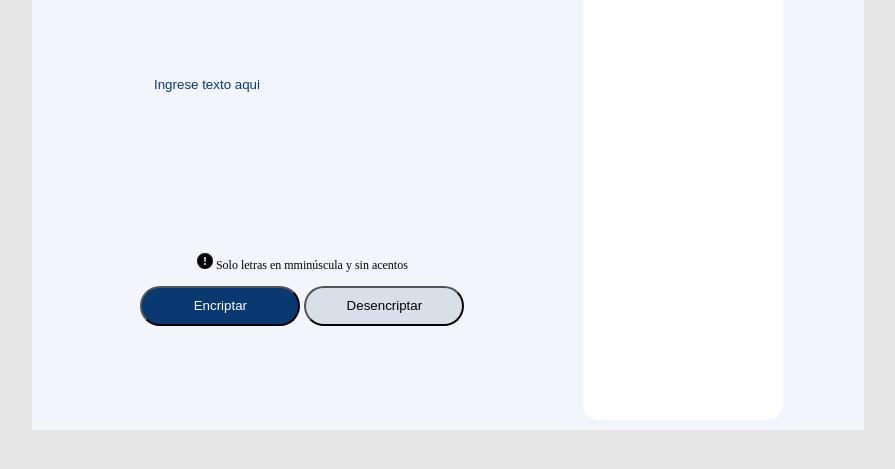
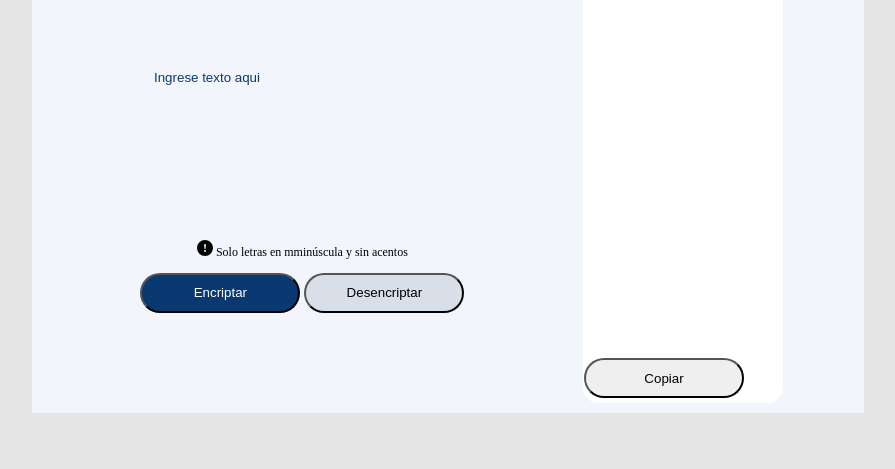
Before and after one commit to Christian01Angel/Encriptador-de-texto, a plain HTML site: page index.html in a window 1280 px wide. Both pictures are taken after a click on the button "Encriptar". Shown: the part 185-654 px from the top of the page, without its empty margins (192-1087 px from the left). Drawn offline with Linux system fonts and the light colour scheme.

Commit message:
Agregando el boton copiar con su estilo y su función

```diff
--- a/css/estilos.css
+++ b/css/estilos.css
@@ -71,8 +71,14 @@ body{
     margin: 10px;
     border: none;
     width: 67.5%;
-    height: 540px;
+    height: 523px;
     border-radius: 15px;
     resize: none;
     display: none;
 }
+#copiar{
+    display: none;
+    position: absolute;
+    bottom: 15px;
+    right: 120px;
+}
--- a/index.html
+++ b/index.html
@@ -32,6 +32,7 @@
         <div class="contenedor-resultado">
             <img src="imagenes/1.png" class="imagen" id="imagen">
             <textarea id="respuesta" class="respuesta" readonly></textarea>
+            <input type="button" value="Copiar" class="boton" id="copiar">
         </div>
     </main>
     <script src="js/app.js"></script>
--- a/js/app.js
+++ b/js/app.js
@@ -23,6 +23,7 @@ function encriptar(){
     var texto = document.getElementById('caja-texto').value;
     var imagen = document.getElementById('imagen');
     var etiqueta = document.getElementById('respuesta');
+    var boton_copiar = document.getElementById('copiar')
 
     var mensaje = '';
     for (let indice in texto){
@@ -48,12 +49,14 @@ function encriptar(){
     imagen.style.display = 'none';
     etiqueta.style.display = 'inherit';
     etiqueta.innerHTML = mensaje;
+    boton_copiar.style.display = 'inherit';
 }
 
 function desencriptar(){
     var texto = document.getElementById('caja-texto').value;
     var imagen = document.getElementById('imagen');
     var etiqueta = document.getElementById('respuesta');
+    var boton_copiar = document.getElementById('copiar')
 
     var mensaje = '';
     texto = reemplazar(texto, 'ai', 'a');
@@ -65,6 +68,13 @@ function desencriptar(){
     imagen.style.display = 'none';
     etiqueta.style.display = 'inherit';
     etiqueta.innerHTML = texto;
+    boton_copiar.style.display = 'inherit';
+}
+
+function copiar(){
+    var text_area = document.getElementById('respuesta').innerHTML;
+    var caja_texto = document.getElementById('caja-texto');
+    caja_texto.value = text_area;
 }
 
 
@@ -73,3 +83,6 @@ boton_encriptar.onclick = encriptar;
 
 var boton_desencritar = document.getElementById('desencriptar');
 boton_desencritar.onclick = desencriptar;
+
+var boton_copiar = document.getElementById('copiar');
+boton_copiar.onclick = copiar;
```
